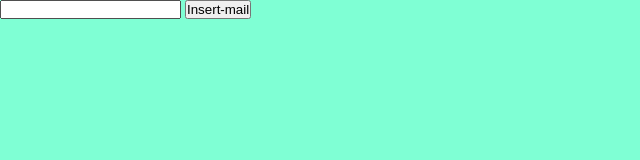
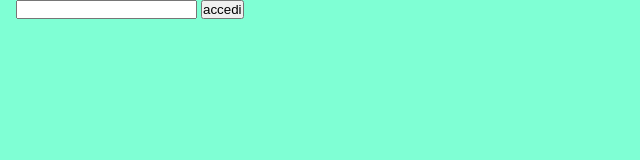
Before and after one commit to Martino888/js-mail-dadi, a plain HTML site: page mail/index.html in a window 1280 px wide. Shown: the full height of the page, 0-640 px from the left. Drawn offline with Linux system fonts and the light colour scheme.

Commit message:
mail-1.0

```diff
--- a/mail/css/style.css
+++ b/mail/css/style.css
@@ -7,3 +7,7 @@
 body{
     background-color: aquamarine;
 }
+
+.container{
+    margin-left: 1em;
+}
--- a/mail/index.html
+++ b/mail/index.html
@@ -10,7 +10,7 @@
 <body>
     <div class="container">
         <input type="text" name="" id="insert-mail">
-        <button class="btn">Insert-mail</button>
+        <button class="btn">accedi</button>
         <div class="risposta"></div>
     </div>
     <script src="script.js"></script>
```
